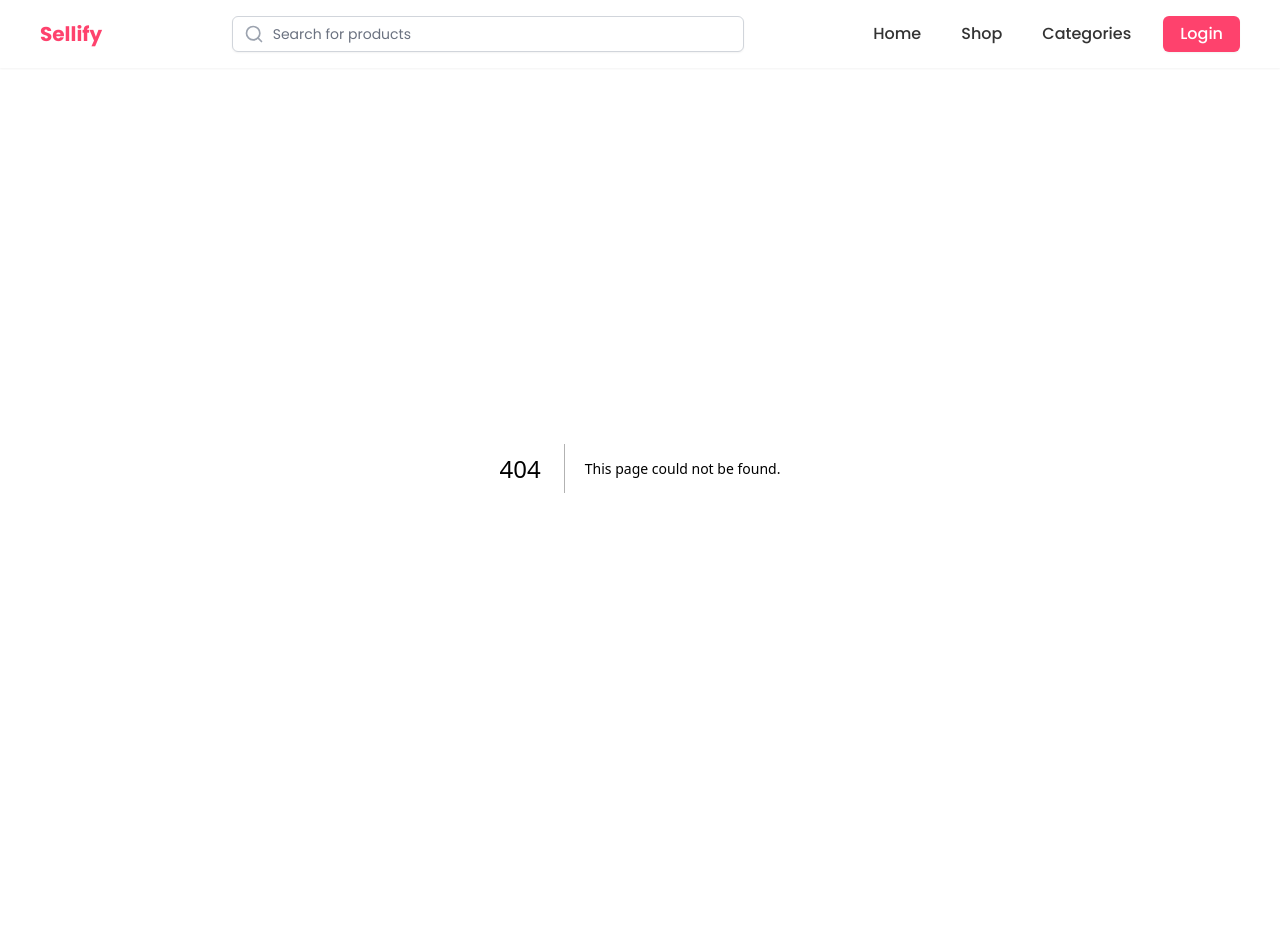
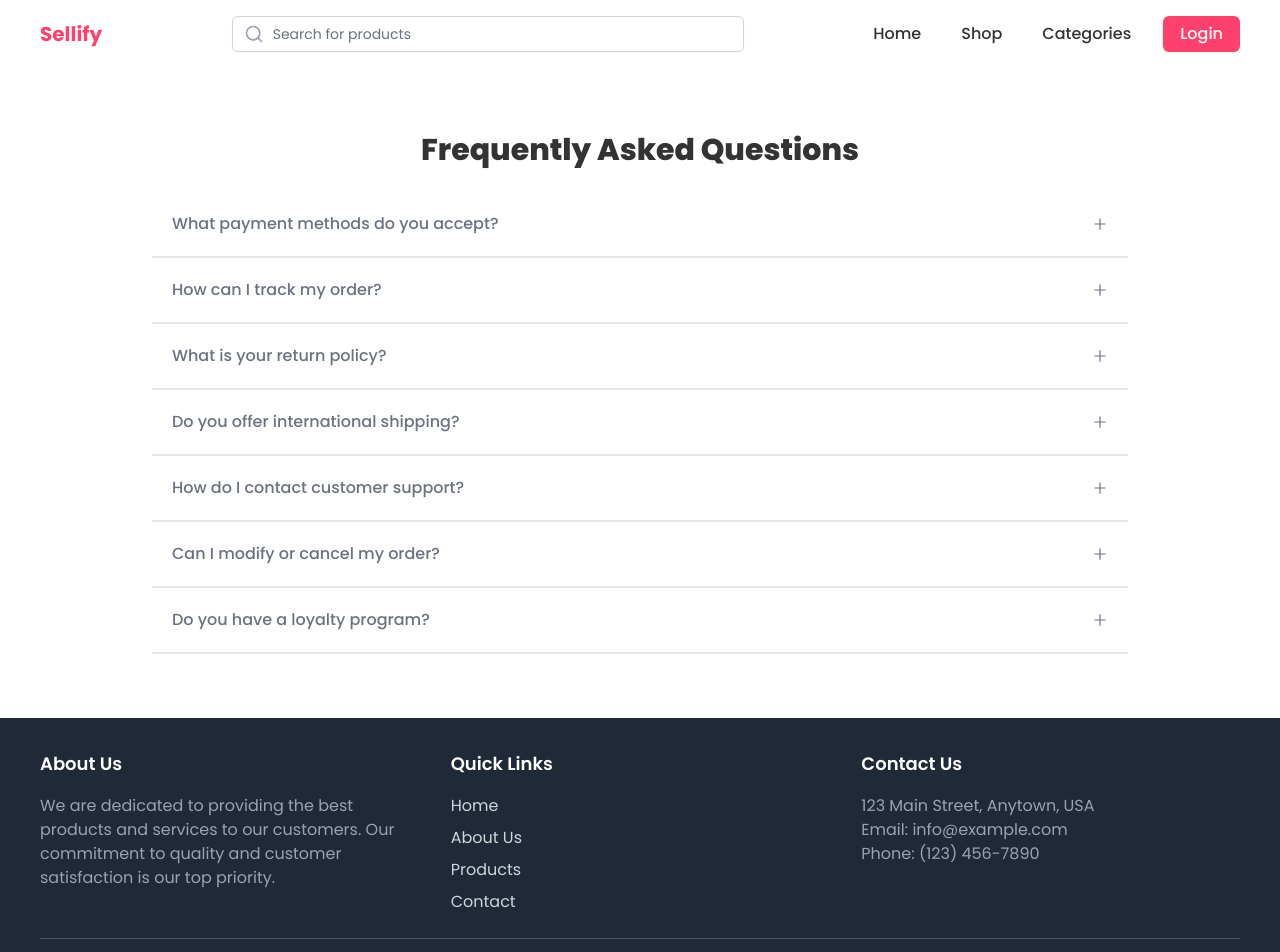
Before and after one commit to hamaadafzal4209/Sellify, a Next.js app in the folder client/: page /faq in a window 1280 px wide. Before the commit this address had no page. Shown: the top 952 px of the page. Before the commit the page ends 868 px from the top, so only its background shows below. Built offline with nearby package versions, Linux system fonts and the light colour scheme.

Commit message:
create faq page

```diff
--- /dev/null
+++ b/client/app/faq/page.tsx
@@ -0,0 +1,77 @@
+"use client";
+import React, { useState } from 'react';
+import { AiOutlinePlus, AiOutlineMinus } from 'react-icons/ai';
+
+const FAQs = () => {
+  const [activeIndex, setActiveIndex] = useState(null);
+
+  const faqs = [
+    {
+      question: "What payment methods do you accept?",
+      answer: "We accept a variety of payment methods to ensure convenience for our customers. This includes major credit and debit cards such as Visa, MasterCard, and American Express. Additionally, we support payment via PayPal, bank transfers, and other digital wallets. For more information on specific payment methods, please visit our payment options page."
+    },
+    {
+      question: "How can I track my order?",
+      answer: "Once your order is shipped, you will receive an email containing a tracking link. This link will allow you to monitor your shipment in real-time. You can also log into your account on our website and check your order status in the 'My Orders' section."
+    },
+    {
+      question: "What is your return policy?",
+      answer: "We have a 30-day return policy for our customers. Items must be returned in their original condition and packaging to qualify for a refund. Please visit our returns page for detailed instructions on how to initiate a return. If you have any questions, feel free to reach out to our support team."
+    },
+    {
+      question: "Do you offer international shipping?",
+      answer: "Yes, we are pleased to offer international shipping to a wide range of countries. Shipping rates and delivery times may vary based on your location. For detailed information about international shipping options, please refer to our shipping policy page."
+    },
+    {
+      question: "How do I contact customer support?",
+      answer: "You can reach our customer support team through various channels. You may email us at support@example.com, use our live chat feature on the website, or fill out the contact form on our contact page. Our support hours are Monday to Friday, 9 AM to 5 PM."
+    },
+    {
+      question: "Can I modify or cancel my order?",
+      answer: "Yes, you can modify or cancel your order within 24 hours of placing it. To do this, please contact our customer support team as soon as possible. Once the order is processed and shipped, modifications cannot be made."
+    },
+    {
+      question: "Do you have a loyalty program?",
+      answer: "Absolutely! Our loyalty program rewards customers with points for every purchase made. These points can be redeemed for discounts on future orders. Sign up for our loyalty program today to start earning rewards and enjoy exclusive offers."
+    }
+  ];
+
+  const toggleFAQ = (index) => {
+    setActiveIndex(activeIndex === index ? null : index);
+  };
+
+  return (
+    <section className="bg-white dark:bg-gray-900">
+      <div className="max-w-5xl px-4 py-8 mx-auto text-center lg:py-16 lg:px-6">
+        <h2 className="text-3xl font-extrabold text-gray-900 dark:text-white">Frequently Asked Questions</h2>
+        <div className="mt-6">
+          {faqs.map((faq, index) => (
+            <div key={index}>
+              <h3>
+                <button
+                  type="button"
+                  className="flex items-center justify-between w-full p-5 font-medium text-gray-500 border-b border-gray-200 rounded-t-lg hover:bg-gray-100 dark:border-gray-700 dark:text-gray-400 dark:hover:bg-gray-800 transition-transform duration-300 ease-in-out"
+                  onClick={() => toggleFAQ(index)}
+                >
+                  <span>{faq.question}</span>
+                  {activeIndex === index ? (
+                    <AiOutlineMinus className="w-4 h-4" />
+                  ) : (
+                    <AiOutlinePlus className="w-4 h-4" />
+                  )}
+                </button>
+              </h3>
+              <div className={`border-b border-gray-200 dark:border-gray-700 transition-all duration-300 ${activeIndex === index ? 'max-h-40' : 'max-h-0 overflow-hidden'}`}>
+                <div className="p-5 text-gray-500 text-left">
+                  {faq.answer}
+                </div>
+              </div>
+            </div>
+          ))}
+        </div>
+      </div>
+    </section>
+  );
+};
+
+export default FAQs;
--- a/client/app/layout.tsx
+++ b/client/app/layout.tsx
@@ -2,6 +2,7 @@ import type { Metadata } from "next";
 import "./globals.css";
 import { Inter, Poppins } from "next/font/google";
 import Header from "@/components/Layout/Header";
+import Footer from "@/components/Layout/Footer";
 
 // Load the Inter font for body text
 const inter = Inter({
@@ -32,6 +33,7 @@ export default function RootLayout({
       <body>
         <Header />
         {children}
+        <Footer/>
       </body>
     </html>
   );
--- a/client/app/page.tsx
+++ b/client/app/page.tsx
@@ -3,6 +3,7 @@ import CategoriesSection from "@/components/Home/Categories";
 import FeaturedProducts from "@/components/Home/FeaturedProducts";
 import Hero from "@/components/Home/Hero";
 import NewArrivalProducts from "@/components/Home/NewArrivals";
+import Testimonial from "@/components/Home/Testimonial";
 import React from "react";
 
 const Home = () => {
@@ -13,6 +14,7 @@ const Home = () => {
       <FeaturedProducts/>
       <NewArrivalProducts/>
       <BestSellingProducts />
+      <Testimonial/>
     </div>
   );
 };
--- /dev/null
+++ b/client/components/Home/Testimonial.tsx
@@ -0,0 +1,11 @@
+import React from 'react'
+
+const Testimonial = () => {
+  return (
+    <div>
+
+    </div>
+  )
+}
+
+export default Testimonial
--- /dev/null
+++ b/client/components/Layout/Footer.tsx
@@ -0,0 +1,72 @@
+import Link from 'next/link';
+import Image from 'next/image';
+
+const Footer = () => {
+  return (
+    <footer className="bg-gray-800 text-white">
+      <div className="main-container py-8">
+        <div className="grid grid-cols-1 md:grid-cols-3 gap-8">
+          {/* About Section */}
+          <div>
+            <h2 className="text-lg font-semibold mb-4">About Us</h2>
+            <p className="text-gray-400">
+              We are dedicated to providing the best products and services to our customers. Our commitment to quality and customer satisfaction is our top priority.
+            </p>
+          </div>
+
+          {/* Links Section */}
+          <div>
+            <h2 className="text-lg font-semibold mb-4">Quick Links</h2>
+            <ul className="space-y-2">
+              <li>
+                <Link href="/" className="text-gray-300 hover:underline">
+                  Home
+                </Link>
+              </li>
+              <li>
+                <Link href="/about" className="text-gray-300 hover:underline">
+                  About Us
+                </Link>
+              </li>
+              <li>
+                <Link href="/products" className="text-gray-300 hover:underline">
+                  Products
+                </Link>
+              </li>
+              <li>
+                <Link href="/contact" className="text-gray-300 hover:underline">
+                  Contact
+                </Link>
+              </li>
+            </ul>
+          </div>
+
+          {/* Contact Section */}
+          <div>
+            <h2 className="text-lg font-semibold mb-4">Contact Us</h2>
+            <p className="text-gray-400">123 Main Street, Anytown, USA</p>
+            <p className="text-gray-400">Email: info@example.com</p>
+            <p className="text-gray-400">Phone: (123) 456-7890</p>
+          </div>
+        </div>
+
+        {/* Divider */}
+        <hr className="my-6 border-gray-600" />
+
+        {/* Bottom Section */}
+        <div className="flex justify-between items-center">
+          <div className="flex items-center">
+            <Image src="/assets/logo.png" alt="Logo" width={40} height={40} className="mr-2" />
+            <span className="text-sm text-gray-400">&copy; {new Date().getFullYear()} EcoShop. All rights reserved.</span>
+          </div>
+          <div className="space-x-4">
+            <Link href="#" className="text-gray-300 hover:underline">Privacy Policy</Link>
+            <Link href="#" className="text-gray-300 hover:underline">Terms of Service</Link>
+          </div>
+        </div>
+      </div>
+    </footer>
+  );
+};
+
+export default Footer;
```
